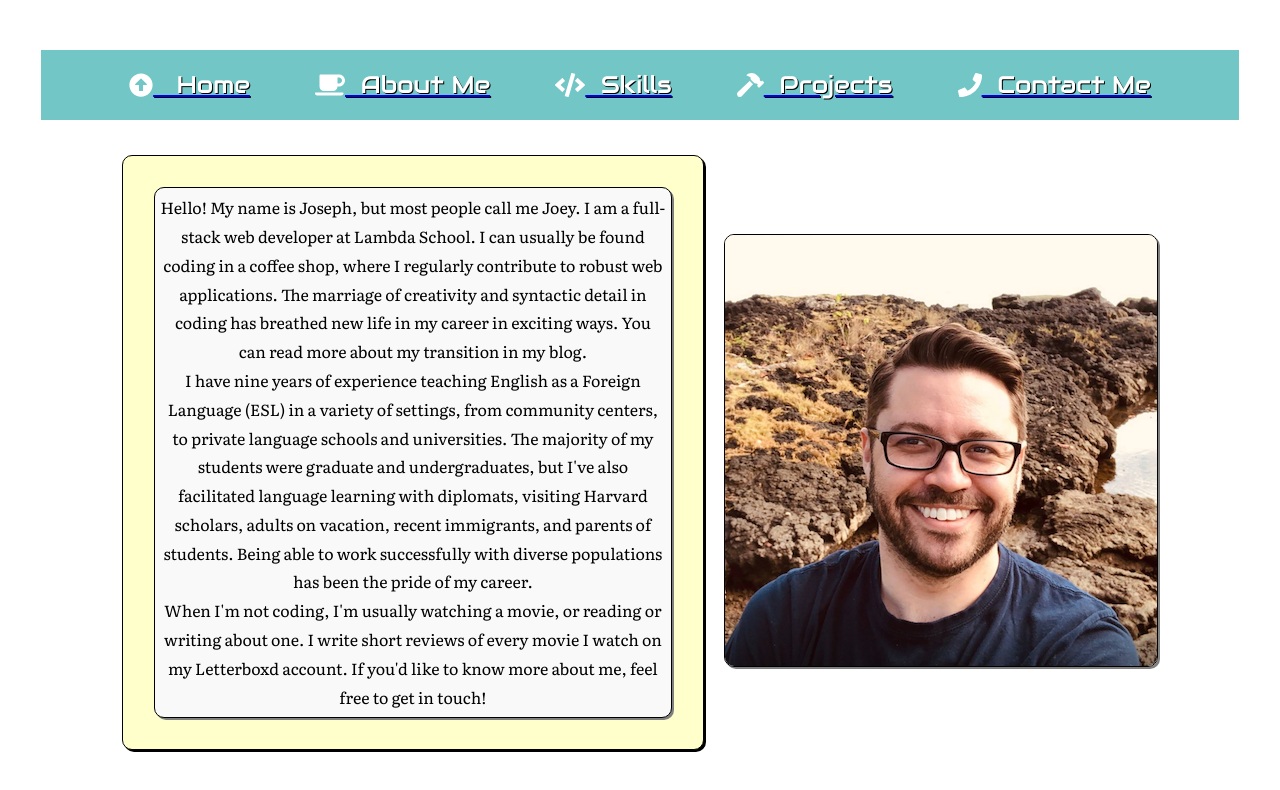
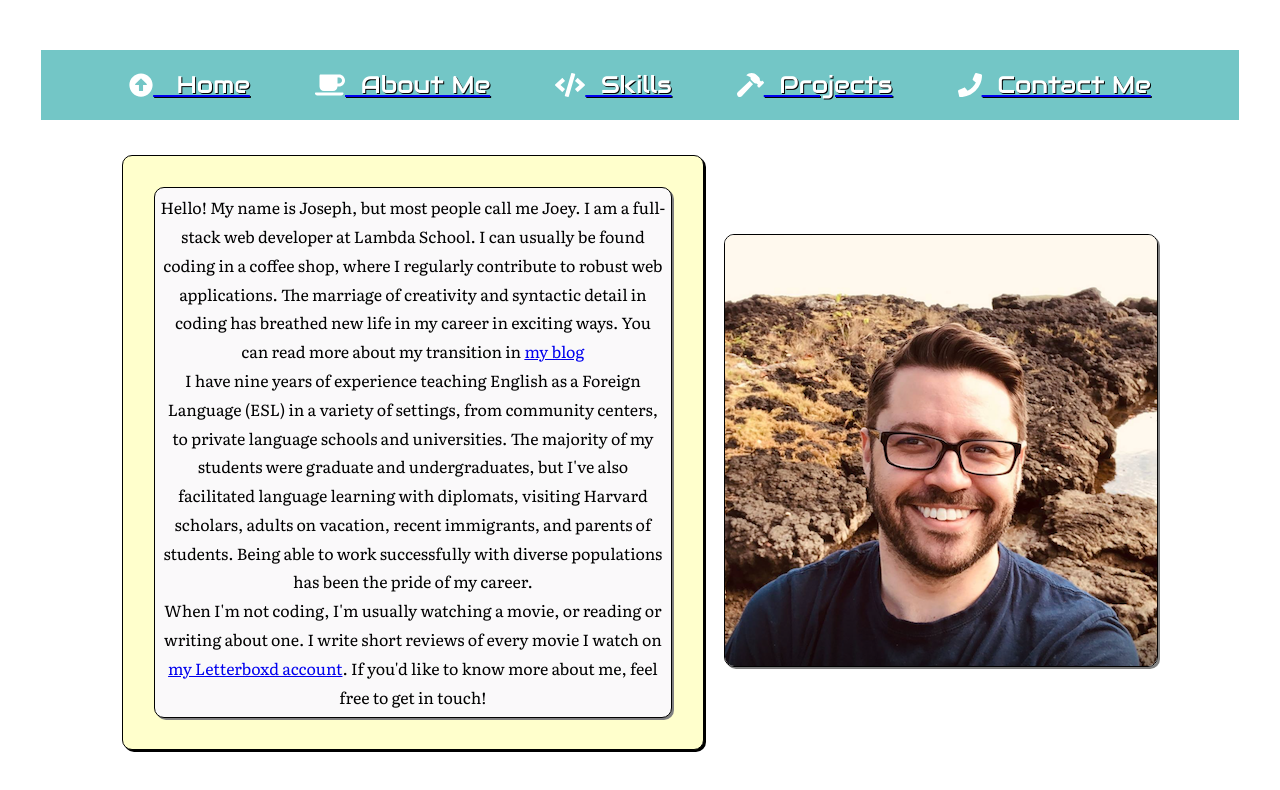
Before and after one commit to zeravenyoej/portfolio, a React (Create React App) app: page /about in a window 1280 px wide. Shown: the top 790 px of the page. Built offline with nearby package versions, Linux system fonts and the light colour scheme; a web font is replaced by a local one.

Commit message:
added links to about me

```diff
--- a/src/components/About.js
+++ b/src/components/About.js
@@ -14,10 +14,9 @@ function About () {
     justify-content: space-between;
     align-items: center;
     margin-top: 3%;
-    background: white;
     `;
 
-    const OutterTextDiv = styled.div`
+    const OuterTextDiv = styled.div`
         border: 1px solid black;
         width: 50%;
         border-radius: 10px;
@@ -38,8 +37,10 @@ function About () {
     `;
 
     const ImgDiv = styled.div`
-        width: auto;
-        height: 100%;
+        /* width: auto; */
+        /* height: 100%; */
+        /* background: red; */
+
     `;
 
     const Img =styled.img`
@@ -54,13 +55,13 @@ function About () {
             <NavBarTop/>
 
             <ContentDiv>
-                <OutterTextDiv>
+                <OuterTextDiv>
                     <InnerTextDiv>
                         <div>
                         <p>Hello! My name is Joseph, but most people call me Joey. I am a full-stack web developer at Lambda School.
                         I can usually be found coding in a coffee shop, where I regularly contribute to robust web applications.
                         The marriage of creativity and syntactic detail in coding has breathed new life in my career in exciting ways.
-                        You can read more about my transition in my blog.</p>
+                        You can read more about my transition in <a href='https://medium.com/@josephnevarez12'>my blog</a></p>
                         </div>
                         <div>
                         <p>I have nine years of experience teaching English as a Foreign Language (ESL) in a variety of settings,
@@ -71,10 +72,10 @@ function About () {
                         </div>
                         <div>
                         <p>When I'm not coding, I'm usually watching a movie, or reading or writing about one. I write short reviews
-                        of every movie I watch on my Letterboxd account. If you'd like to know more about me, feel free to get in touch! </p>
+                        of every movie I watch on <a href='https://www.letterboxd.com/zeravenyoej'>my Letterboxd account</a>. If you'd like to know more about me, feel free to get in touch! </p>
                         </div>
                     </InnerTextDiv>
-                </OutterTextDiv>
+                </OuterTextDiv>
 
                 <ImgDiv>
                     <Img src={joey} alt='Me in Hawaii' />
```
